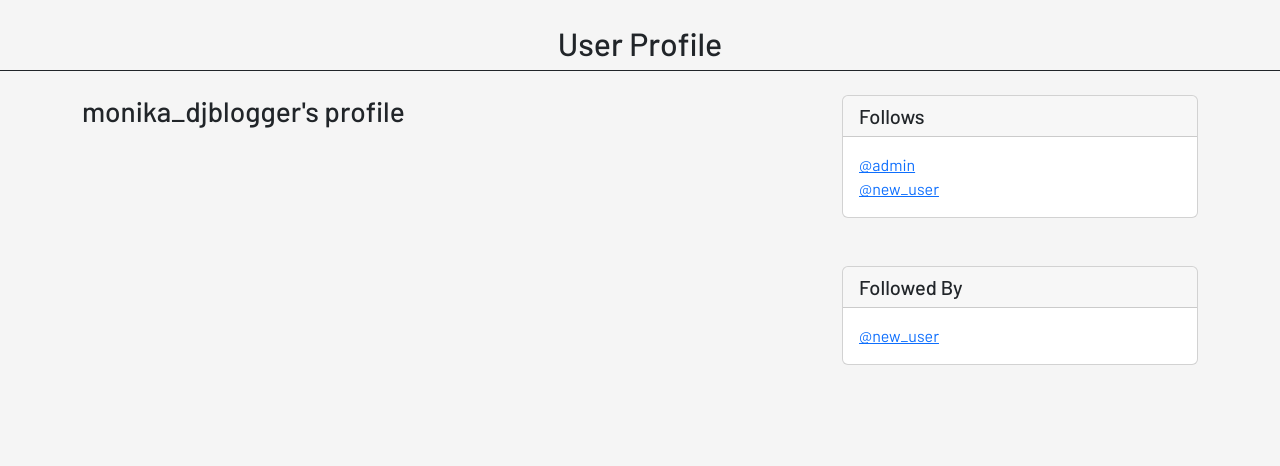
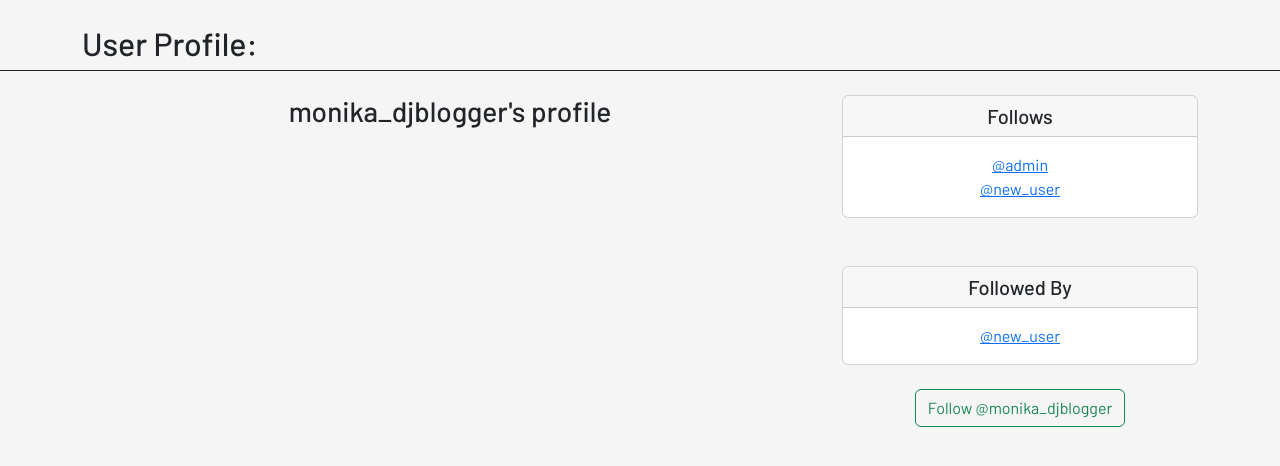
Before and after one commit to monwisn/django_fake_twitter, a Django app: page /profile/1/ in a window 1280 px wide. Shown: the part 56-522 px from the top of the page. Run offline with Django 4.2, Linux system fonts and the light colour scheme; a user stored in the database is signed in; data comes from the database, SQL or seed files in the repository; both versions use the stored data as it was after the commit; parts of the project's set-up code (start-up, migrations or seed data) failed here and were passed over.

Commit message:
follow/unfollow profile functionality

```diff
--- a/blog/views.py
+++ b/blog/views.py
@@ -7,9 +7,10 @@ from blog.models import Post
 
 class HomeView(ListView):
     model = Post
-    # template_name = 'blog/index.html'
+    # template_name = 'blog/index.html'  # this is a variable that we can set up
     context_object_name = "posts"
     # context_object_name: this is reference to the data that is being collected from this class here or this view
+    # and being passed across to the template
     paginate_by = 10
 
     def get_queryset(self):
--- a/main/templates/main/add-book.html
+++ b/main/templates/main/add-book.html
@@ -1,6 +1,7 @@
 {% extends "base.html" %}
 
 {% block template %}
+    {% include 'navbar-twitter.html' %}
     <div class="container" style="max-width:600px">
         <div class="px-3 py-3 pt-md-5 pb-md-4 mx-auto text-center">
             <h1 class="display-4">All Books</h1>
--- a/main/templates/main/books.html
+++ b/main/templates/main/books.html
@@ -16,9 +16,9 @@
                         <div class="card mb-4 box-shadow">
                             <div class="card-body">
                                 <h2 style="font-size:18px;font-weight:bold;min-height:42px;">
-                                    {{book.title|truncatechars:50}}</h2>
+                                    {{ book.title|truncatechars:50 }}</h2>
                                 <div class="d-flex justify-content-between align-items-center">
-                                    <small class="text-muted">{{ book.author }}</small>
+                                    <small class="text-muted">author: {{ book.author }}</small>
 {#                                    <small class="text-muted">{{ book.genre }}</small>#}
                                     <small><a class="text-muted" href="{% url 'main:genre' genre=book.genre %}">{{ book.genre }}</a></small>
                                     <small class="text-muted">{{ book.isbn }}</small>
--- a/main/templates/main/home.html
+++ b/main/templates/main/home.html
@@ -13,6 +13,6 @@
                 </div>
             {% endfor %}
         {% endif %}
-        <h3>Hello world</h3>
+        <h3 style="text-align: center">Twitter page</h3>
     </div>
 {% endblock %}
--- a/main/templates/main/profile.html
+++ b/main/templates/main/profile.html
@@ -4,11 +4,11 @@
     {% include 'navbar-twitter.html' %}<br/>
     {% if profile %}
         <div class="border-bottom border-1 border-dark">
-            <div class="container" style="text-align: center">
-                <h2>User Profile</h2>
+            <div class="container" style="text-align: left">
+                <h2>User Profile:</h2>
             </div>
         </div><br/>
-        <div class="container text-left">
+        <div class="container text-center">
             <div class="row">
                 <div class="col-8">
                     <h3>{{ profile.user.username }}'s profile</h3>
@@ -34,7 +34,20 @@
                                 {% endfor %}
                             </p>
                         </div>
-                    </div>
+                    </div><br/>
+                    <form method="POST">
+                        {% csrf_token %}
+                        <!-- if this profile is in your list of followed profiles you can then unfollow, if not you can follow -->
+                        {% if profile in user.profile.follows.all %}
+                            <button class="btn btn-outline-danger" name="follow" value="unfollow" type="submit">
+                            Unfollow @{{ profile.user.username|lower }}
+                            </button>
+                        {% else %}
+                            <button class="btn btn-outline-success" name="follow" value="follow" type="submit">
+                            Follow @{{ profile.user.username|lower }}
+                            </button>
+                        {% endif %}
+                    </form><br/>
                 </div>
             </div>
         </div>
--- a/main/templates/main/profile_list.html
+++ b/main/templates/main/profile_list.html
@@ -16,9 +16,9 @@
                                 <img src="{% static 'images/default_profile_img.jpg' %}" class="img-fluid rounded-start" alt="profile img"></div>
                             <div class="col-md-8">
                                 <div class="card-body">
-                                    <h5 class="card-title">{{ profile.user.username|capfirst }}
-                                        {% if profile.user.first_name|capfirst and profile.user.last_name|capfirst %}
-                                            <small>&nbsp;&nbsp;({{ profile.user.first_name }} {{ profile.user.last_name }})</small><br/>
+                                    <h5 class="card-title">{{ profile.user.username }}
+                                        {% if profile.user.first_name and profile.user.last_name %}
+                                            <small>&nbsp;&nbsp;({{ profile.user.first_name|capfirst }} {{ profile.user.last_name|capfirst }})</small><br/>
                                         {% endif %}
                                     </h5>
                                     <p class="card-text">@{{ profile.user.username|lower }}</p>
--- a/main/views.py
+++ b/main/views.py
@@ -32,6 +32,19 @@ def profile_list(request):
 def profile(request, pk):
     if request.user.is_authenticated:
         profile = Profile.objects.get(user_id=pk)
+        # Post Form logic
+        if request.method == 'POST':
+            # get current user ID
+            current_user_profile = request.user.profile
+            # get form data
+            action = request.POST['follow']  # from profile.html button name='follow'
+            # decide to follow or unfollow
+            if action == 'unfollow':
+                current_user_profile.follows.remove(profile)  # profile = pk
+            elif action == 'follow':
+                current_user_profile.follows.add(profile)
+            # save the profile
+            current_user_profile.save()
         return render(request, 'main/profile.html', {'profile': profile})
     else:
         messages.success(request, 'You Must Be Logged In To View This Page...')
```
Also changed, not shown: db.sqlite3.
